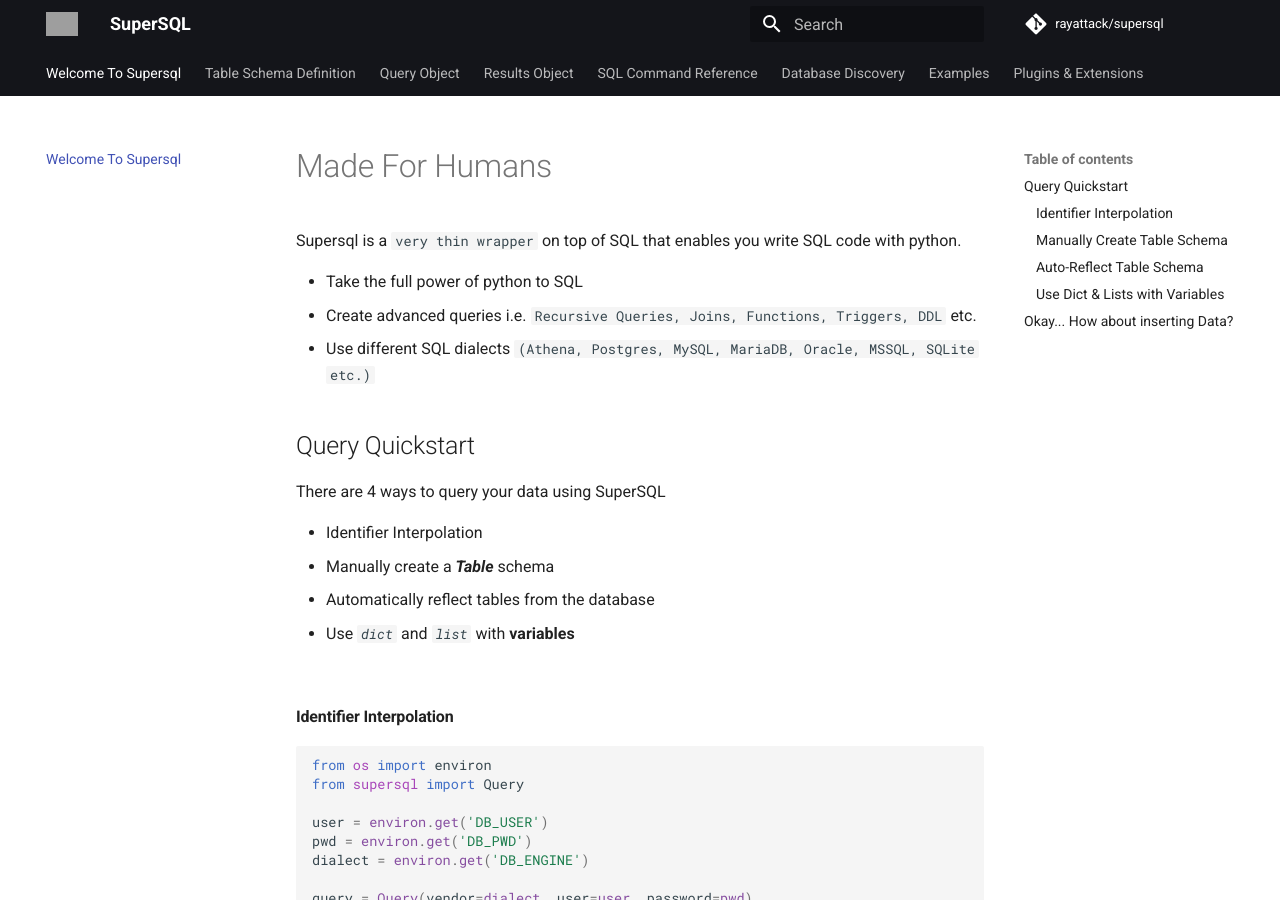
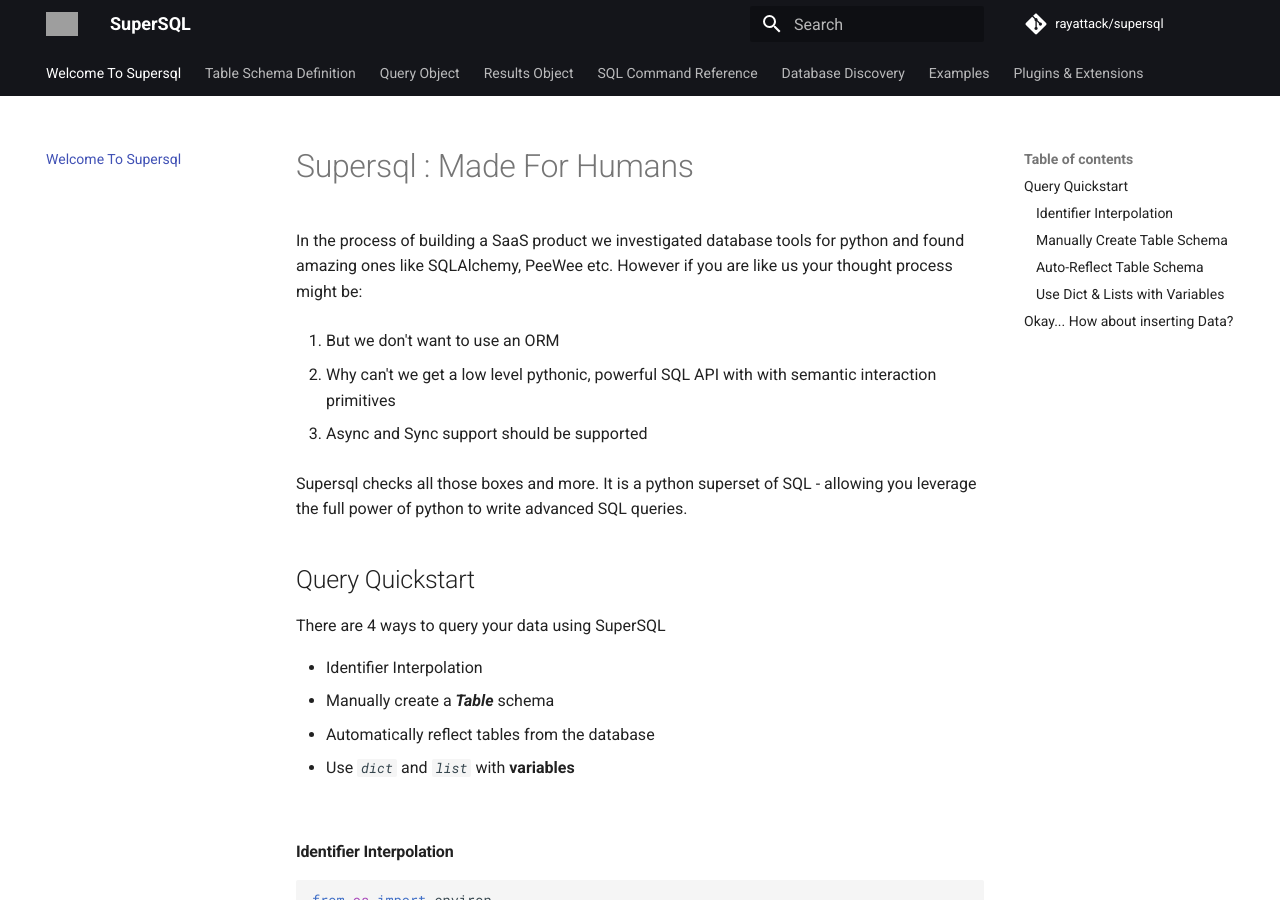
Before and after one commit to rayattack/pysupersql, an MkDocs documentation site: the page built from docs/index.md, in a window 1280 px wide and 900 px high. Built offline with MkDocs 1.6.1 and Material for MkDocs 9.7.7, drawn with Linux system fonts in a browser that asks for light colours; emoji names are drawn with the system emoji font; comment, search, counter and statistics services are not loaded; grey boxes are pictures that could not be loaded.

Commit message:
snapshot

```diff
--- a/docs/index.md
+++ b/docs/index.md
@@ -1,9 +1,15 @@
-# Made For Humans
-Supersql is a `very thin wrapper` on top of SQL that enables you write SQL code with python.
+# Supersql : Made For Humans
+In the process of building a SaaS product we investigated database tools for python and found amazing ones
+like SQLAlchemy, PeeWee etc. However if you are like us your thought process might be:
 
-- Take the full power of python to SQL
-- Create advanced queries i.e. `Recursive Queries, Joins, Functions, Triggers, DDL` etc.
-- Use different SQL dialects `(Athena, Postgres, MySQL, MariaDB, Oracle, MSSQL, SQLite etc.)`
+1. But we don't want to use an ORM
+
+2. Why can't we get a low level pythonic, powerful SQL API with with semantic interaction primitives
+
+3. Async and Sync support should be supported
+
+Supersql checks all those boxes and more. It is a python superset of SQL - allowing you leverage the full power of python to
+write advanced SQL queries.
 
 
 ## Query Quickstart
--- a/pyproject.toml
+++ b/pyproject.toml
@@ -1,6 +1,6 @@
 [tool.poetry]
 name = "supersql"
-version = "2019.0.4"
+version = "2021.0.5"
 description = "Thin wrapper on top of SQL that enables you write SQL code in python easily"
 authors = ["Raymond Ortserga <codesage@live.com>"]
 license = "MIT"
@@ -15,6 +15,7 @@ readme = 'README.md'
 
 [tool.poetry.dependencies]
 python = "^3.6"
+aiocontextvars = "0.2.2"
 
 [tool.poetry.dev-dependencies]
 
```
Also changed, not shown: README.md (+55 -28 lines), 3 other files.
